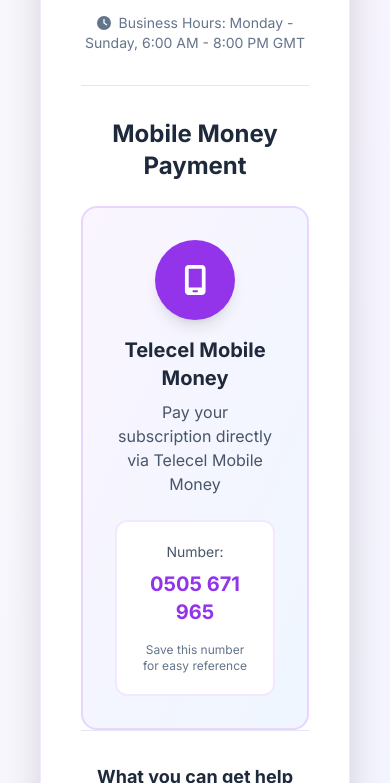
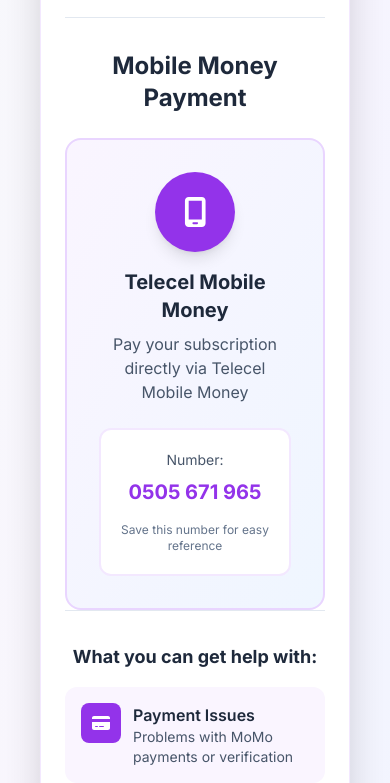
Before and after one commit to cyberpiano/ilovereceipt, a website: page support.html in a window 390 px wide. Shown: the part 783-1566 px from the top of the page. Drawn offline with nearby package versions, Linux system fonts and the light colour scheme.

```diff
--- a/support.html
+++ b/support.html
@@ -116,7 +116,7 @@
             </div>
 
             <!-- Main Support Card -->
-            <div class="bg-white p-10 rounded-3xl shadow-2xl border border-purple-100 mb-6">
+            <div class="bg-white p-6 md:p-10 rounded-3xl shadow-2xl border border-purple-100 mb-6 w-full max-w-full">
 
                 <!-- WhatsApp Support -->
                 <div class="text-center mb-8">
```
